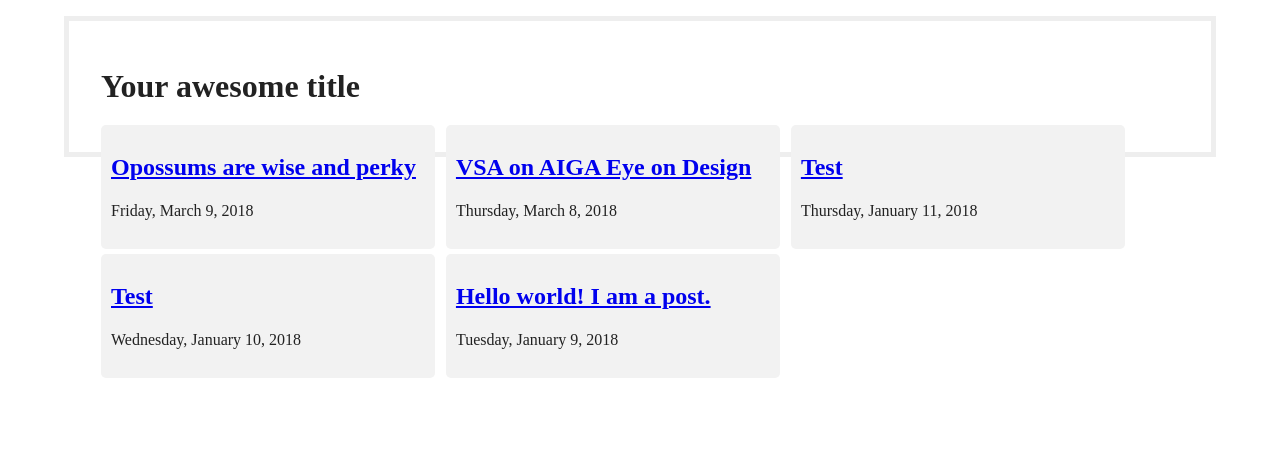
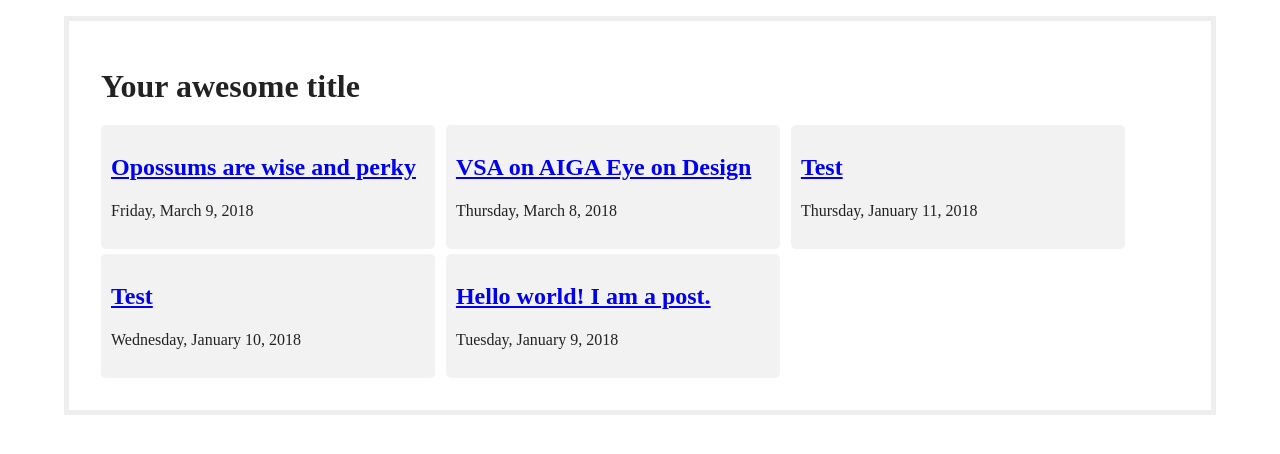
Before and after one commit to ashammeeh/alaa-blog, a Jekyll site: the page built from index.md, in a window 1280 px wide. Shown: the top 454 px of the page. Built offline with Jekyll 4.4.1, drawn with Linux system fonts in a browser that asks for light colours; some web fonts are replaced.

Commit message:
push style

```diff
--- a/_layouts/front.html
+++ b/_layouts/front.html
@@ -21,7 +21,7 @@
 
 	<!-- Page content goes inside the container -->
 	<!-- In general, you should have only one container per page. -->
-	<div class="container">
+	<div class="container clearfix">
 
         <h1>{{ site.title }}</h1>
 
```
